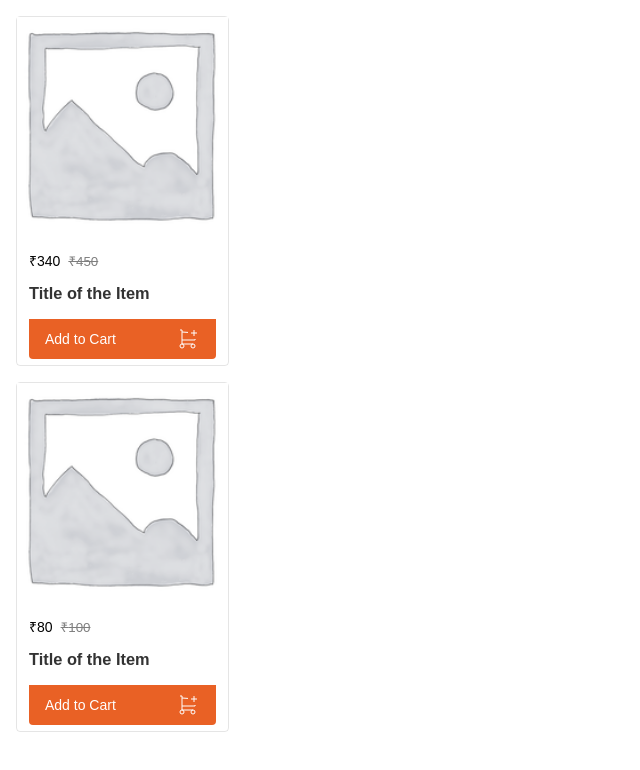
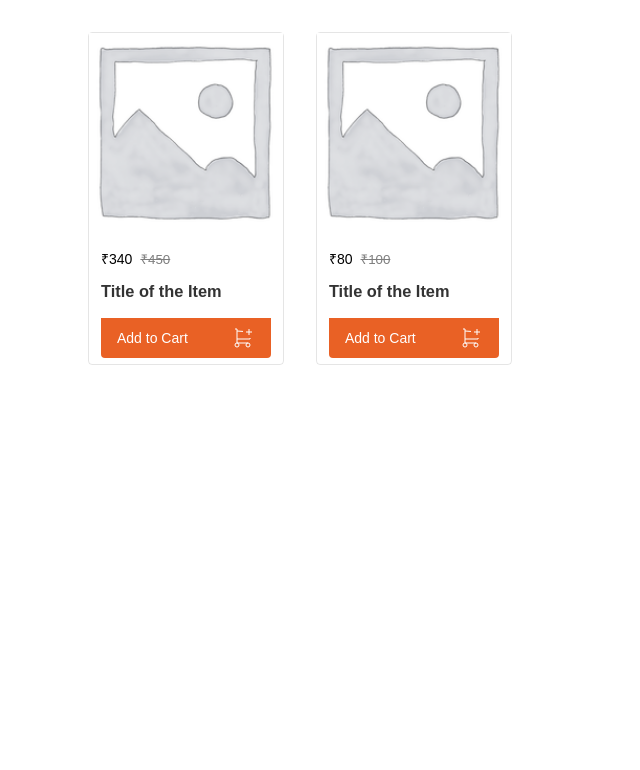
Before and after one commit to rajesh-ranjan-git/Learn-React, a React (Create React App) app: page / in a window 1280 px wide. Shown: the top 770 px of the page, without its empty margins (0-640 px from the left). Built offline with nearby package versions, Linux system fonts and the light colour scheme.

Commit message:
Products completed

```diff
--- a/src/App.js
+++ b/src/App.js
@@ -1,25 +1,10 @@
 // import React from "react";
-import ListItem from "./components/ListItem";
+import Products from "./components/Products/Products";
 
 const App = () => {
   return (
-    <div tabIndex="" className="" onClick="">
-      <ListItem
-        data={{
-          discountedPrice: 340,
-          price: 450,
-          title: "Title of the Item",
-          thumbnail: "placeholder.png",
-        }}
-      ></ListItem>
-      <ListItem
-        data={{
-          discountedPrice: 80,
-          price: 100,
-          title: "Title of the Item",
-          thumbnail: "placeholder.png",
-        }}
-      ></ListItem>
+    <div>
+      <Products />
     </div>
   );
 
--- a/src/components/ListItem.js
+++ b/src/components/Products/ListItem.js
@@ -1,4 +1,4 @@
-import AddToCartIcon from "../assets/icons/add_cart.svg";
+import AddToCartIcon from "../../assets/icons/add_cart.svg";
 
 const ListItem = ({ data }) => {
   return (
--- /dev/null
+++ b/src/components/Products/Products.js
@@ -0,0 +1,31 @@
+import ListItem from "./ListItem";
+
+const items = [
+  {
+    id: 0,
+    discountedPrice: 340,
+    price: 450,
+    title: "Title of the Item",
+    thumbnail: "placeholder.png",
+  },
+  {
+    id: 1,
+    discountedPrice: 80,
+    price: 100,
+    title: "Title of the Item",
+    thumbnail: "placeholder.png",
+  },
+];
+
+const Products = () => {
+  return (
+    <div className={"product-list"}>
+      <div className={"product-list--wrapper"}>
+        <ListItem data={items[0]}></ListItem>
+        <ListItem data={items[1]}></ListItem>
+      </div>
+    </div>
+  );
+};
+
+export default Products;
```
